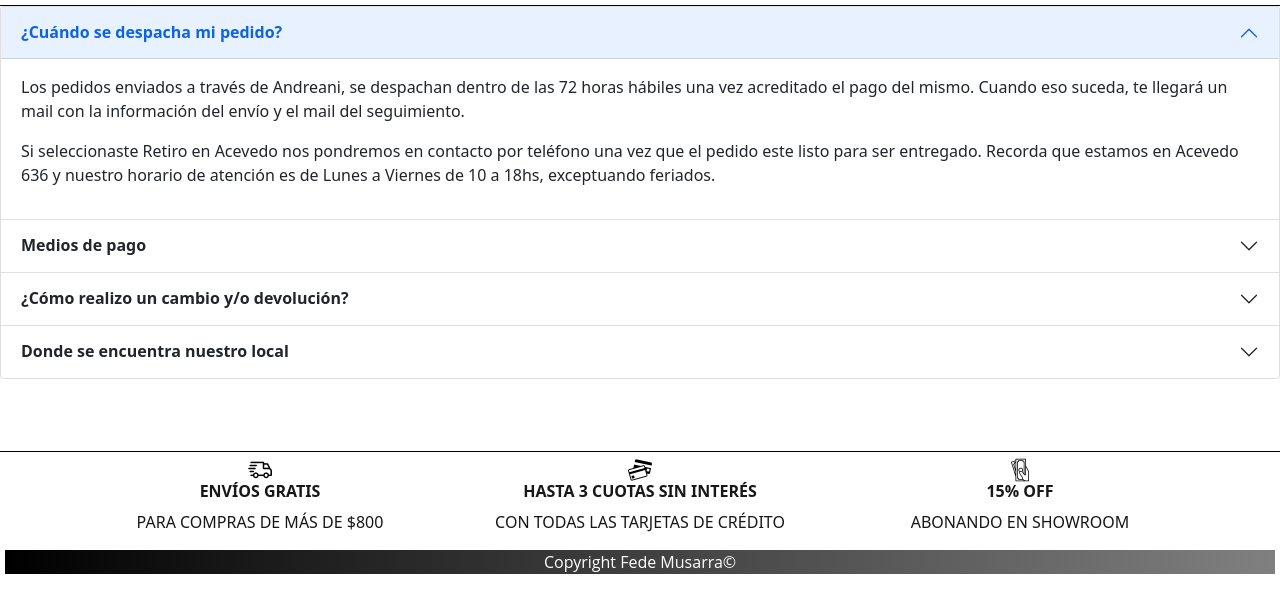
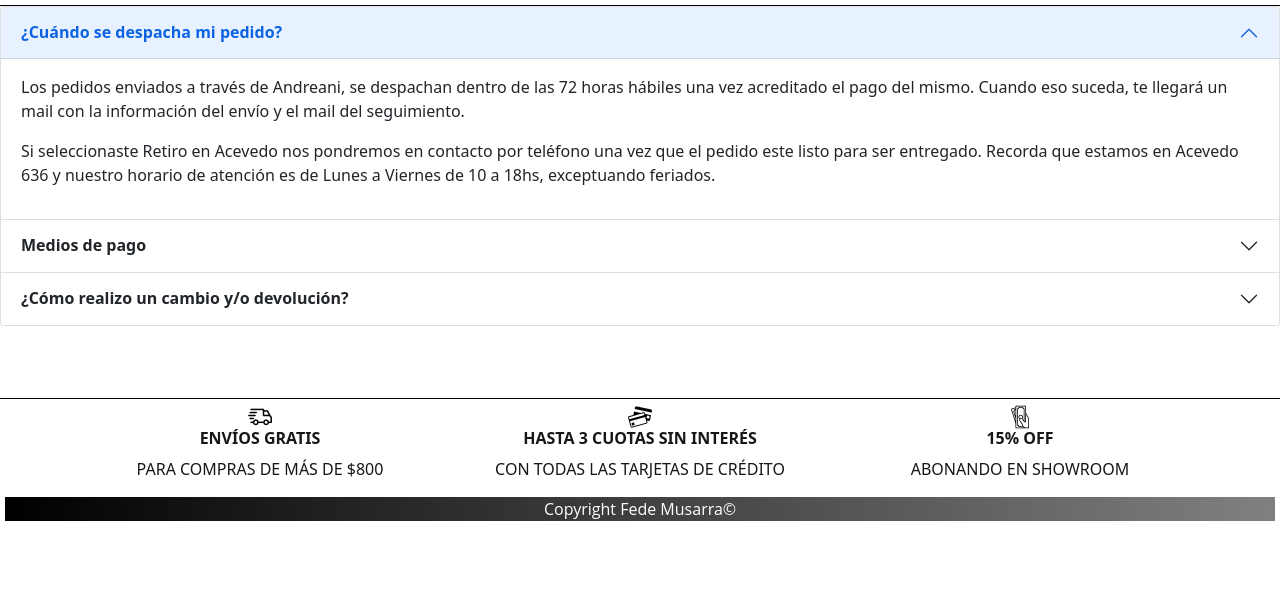
Before and after one commit to Fedemusarra/idea-Musarra, a website: page info.html in a window 1280 px wide. Shown: the part 155-768 px from the top of the page. Drawn offline with nearby package versions, Linux system fonts and the light colour scheme; some icons are missing; a web font is replaced by a local one.

Commit message:
cambiosmaps

```diff
--- a/info.html
+++ b/info.html
@@ -134,14 +134,6 @@
     </div>
   </div>
 
-
-  <div class="accordion-item">
-    <h2 class="accordion-header" id="headingTwo">
-      <button class="accordion-button collapsed" type="button" data-bs-toggle="collapse" data-bs-target="#collapseTwo" aria-expanded="false" aria-controls="collapseTwo">
-        <strong> Donde se encuentra nuestro local </strong>
-      </button>
-    </h2>
-  </div>
 </div>
 
   <br>
```
